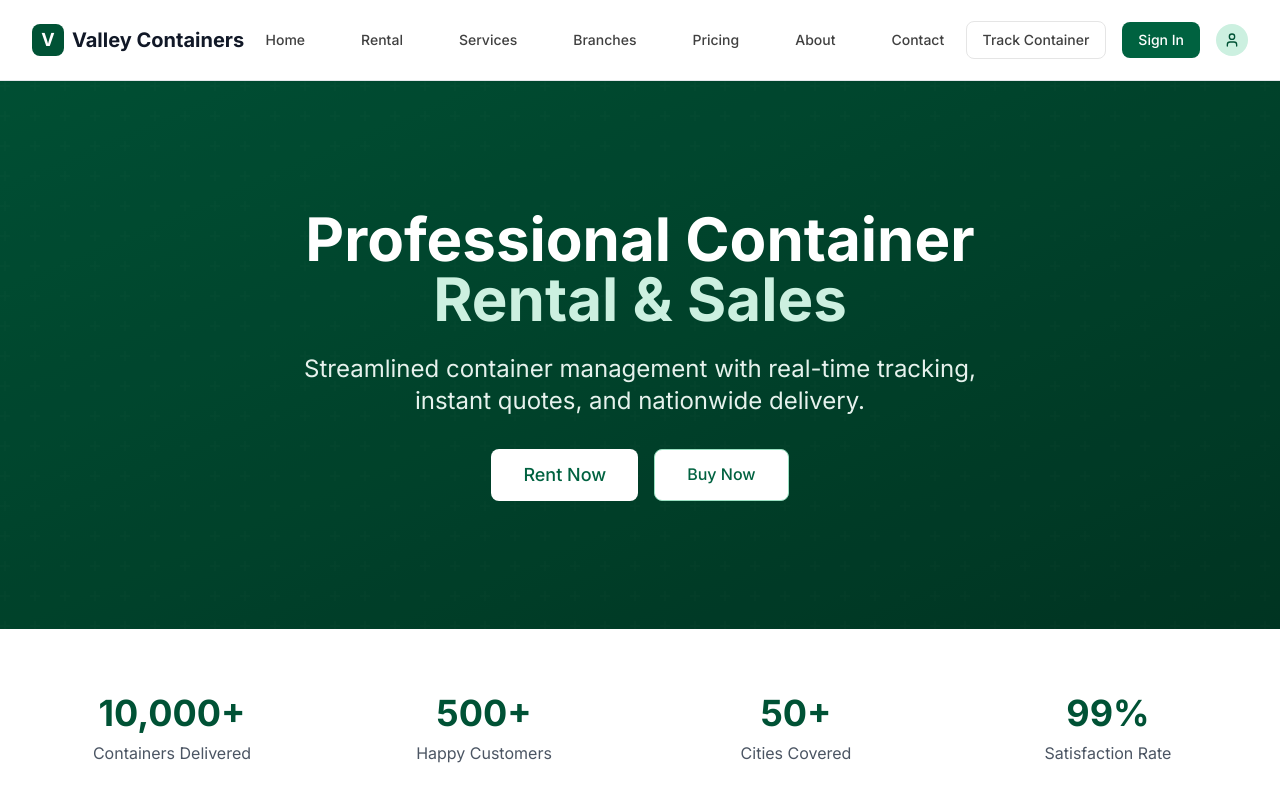
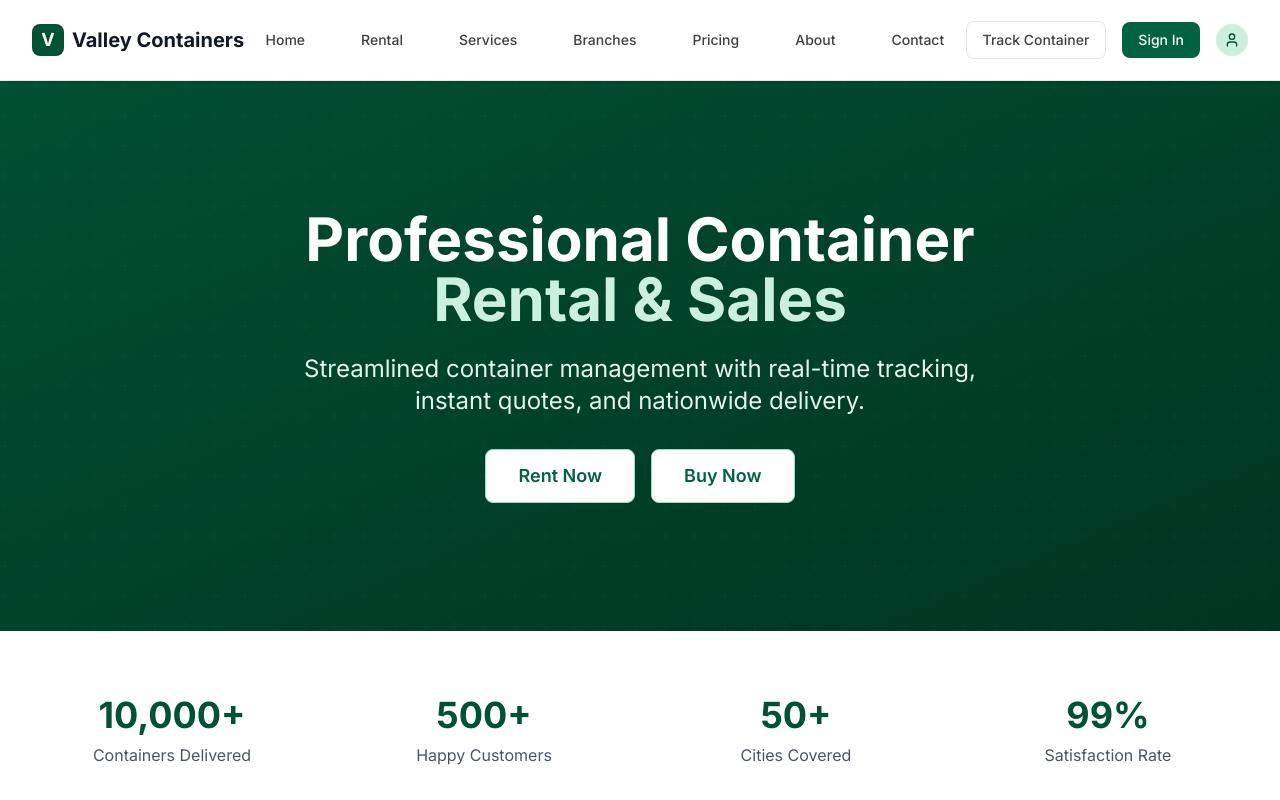
Before and after one commit to Waynefuelx/public, a Next.js app: page / in a window 1280 px wide. Shown: the top 800 px of the page. Built offline with nearby package versions, Linux system fonts and the light colour scheme.

Commit message:
Fix home page button functionality by removing conflicting CSS classes and ensuring proper Link styling

```diff
--- a/app/page.tsx
+++ b/app/page.tsx
@@ -92,13 +92,13 @@ export default function Home() {
             >
               <Link
                 href="/booking"
-                className="btn-primary text-base sm:text-lg px-6 sm:px-8 py-3 bg-white text-primary-500 hover:bg-secondary-100 w-full sm:w-auto"
+                className="bg-white text-primary-500 hover:bg-secondary-100 font-semibold py-3 px-6 sm:px-8 rounded-lg transition-colors duration-200 border border-primary-200 text-base sm:text-lg w-full sm:w-auto inline-flex items-center justify-center"
               >
                 Rent Now
               </Link>
               <Link
                 href="/services/sales"
-                className="bg-white text-primary-500 hover:bg-secondary-100 font-medium py-3 px-6 sm:px-8 rounded-lg transition-colors duration-200 border border-primary-200 w-full sm:w-auto"
+                className="bg-white text-primary-500 hover:bg-secondary-100 font-semibold py-3 px-6 sm:px-8 rounded-lg transition-colors duration-200 border border-primary-200 text-base sm:text-lg w-full sm:w-auto inline-flex items-center justify-center"
               >
                 Buy Now
               </Link>
```
